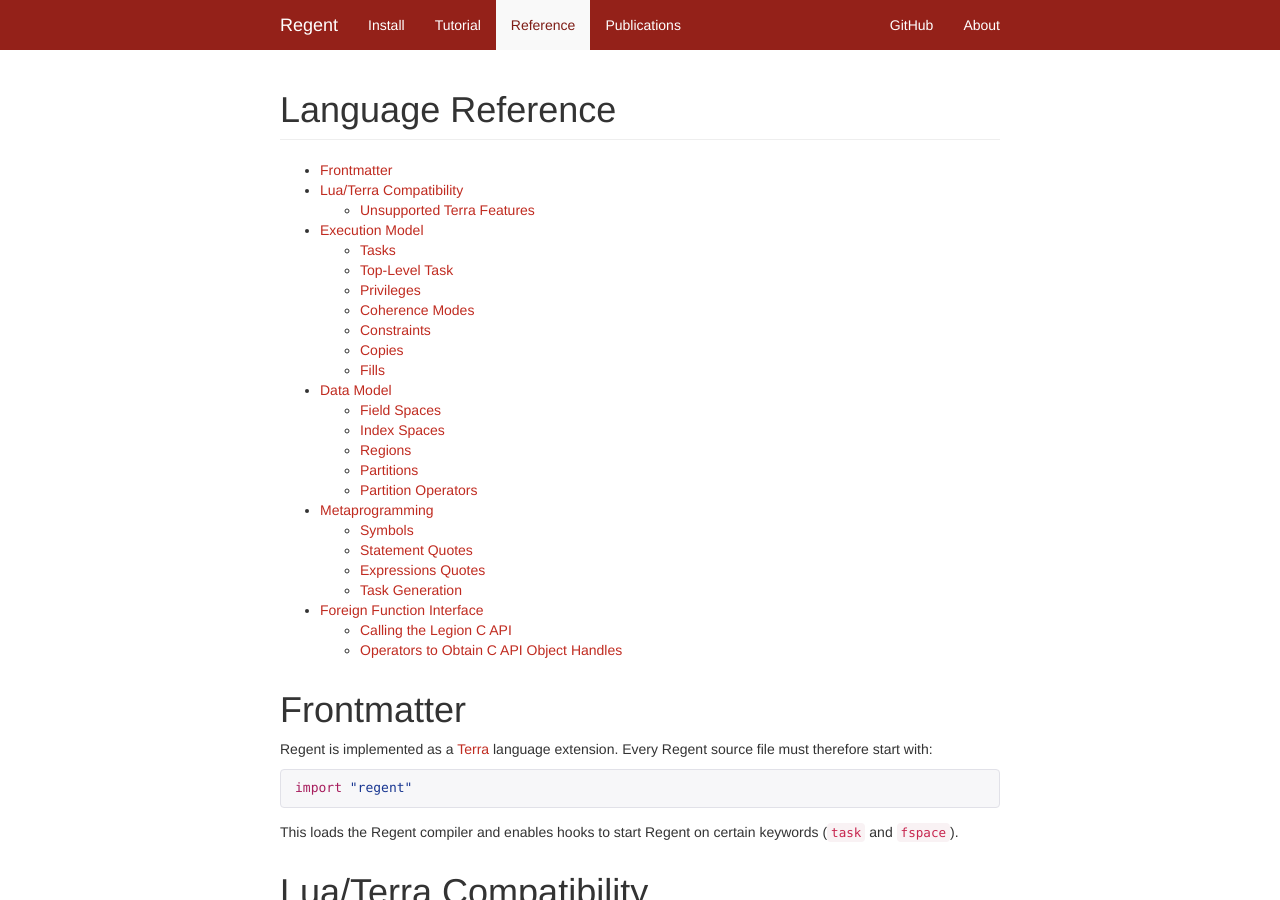
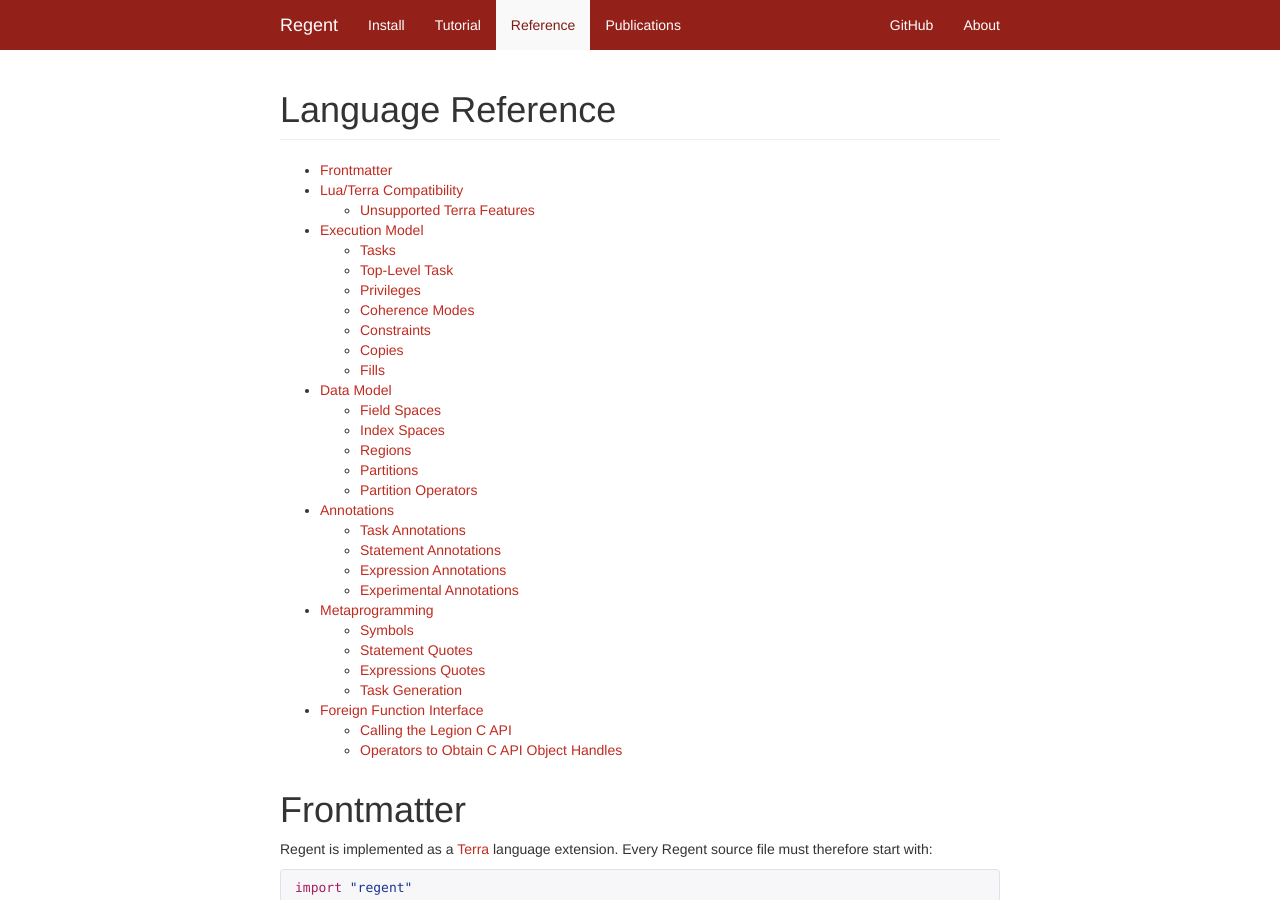
Before and after one commit to StanfordLegion/regent-lang.org, a Jekyll site: the page built from reference.md, in a window 1280 px wide and 900 px high. Built offline with Jekyll 4.4.1, drawn with Linux system fonts in a browser that asks for light colours; nearby versions of some CDN libraries.

Commit message:
Add to TOC.

```diff
--- a/reference.md
+++ b/reference.md
@@ -23,6 +23,11 @@
       * [Regions](#regions)
       * [Partitions](#partitions)
       * [Partition Operators](#partition-operators)
+  * [Annotations](#annotations)
+      * [Task Annotations](#task-annotations)
+      * [Statement Annotations](#statement-annotations)
+      * [Expression Annotations](#expression-annotations)
+      * [Experimental Annotations](#experimental-annotations)
   * [Metaprogramming](#metaprogramming)
       * [Symbols](#symbols)
       * [Statement Quotes](#statement-quotes)
```
